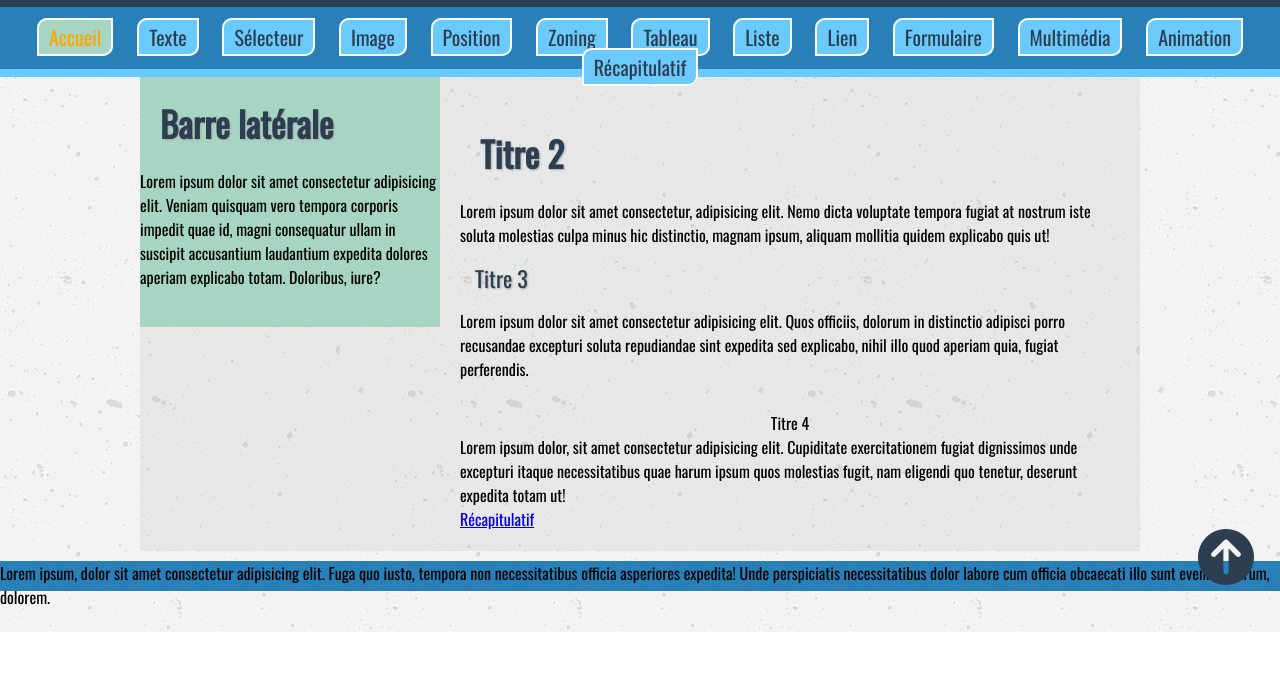
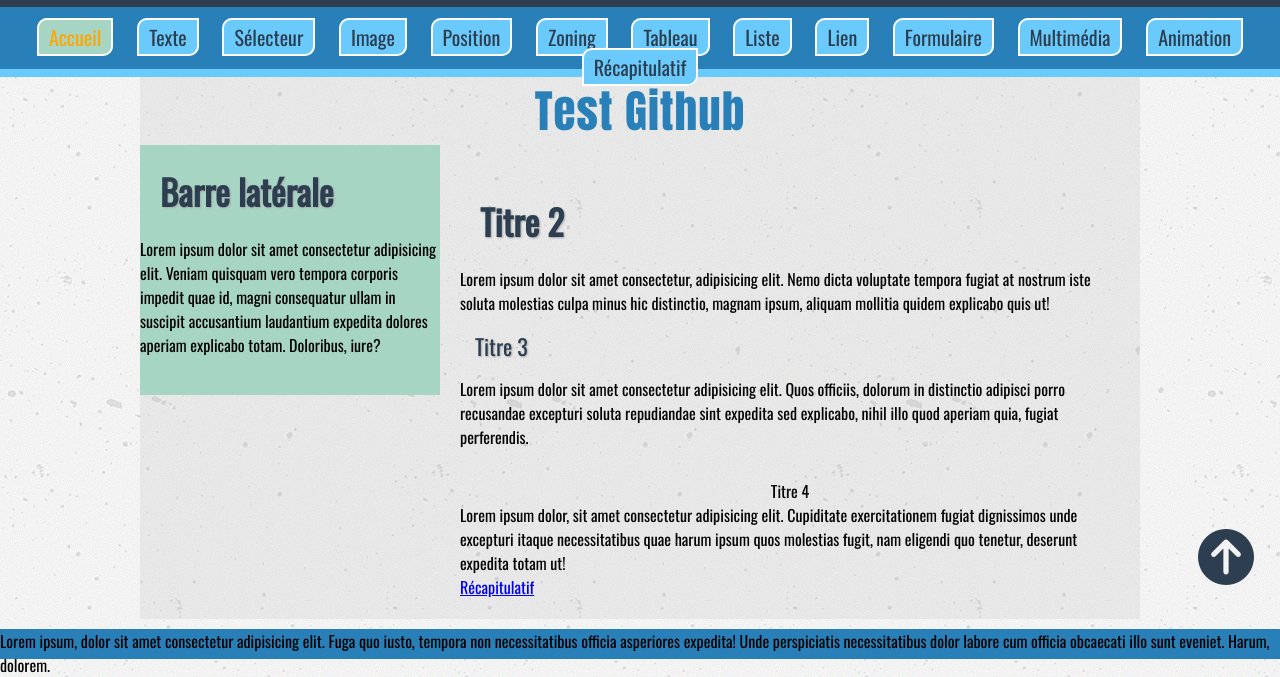
Before and after one commit to asaad-dev/premierSITE, a plain HTML site: page index.html in a window 1280 px wide. Shown: the part 168-845 px from the top of the page. Before the commit the page ends 800 px from the top, so only its background shows below. Drawn offline with nearby package versions, Linux system fonts and the light colour scheme; files whose address does not match are found by name.

Commit message:
Modif mineures

```diff
--- a/index.html
+++ b/index.html
@@ -54,6 +54,8 @@
             </div>
         </nav>
         <main>  <!-- Contenu Pricipal -->
+            <!-- test Github -->
+            <h1>Test Github</h1>
             <aside>
                 <h2>Barre latérale</h2>
                 <p>Lorem ipsum dolor sit amet consectetur adipisicing elit. Veniam quisquam vero tempora corporis impedit quae id, magni consequatur ullam in suscipit accusantium laudantium expedita dolores aperiam explicabo totam. Doloribus, iure?</p>
```
Also changed, not shown: image.html (+1 -1 lines).
